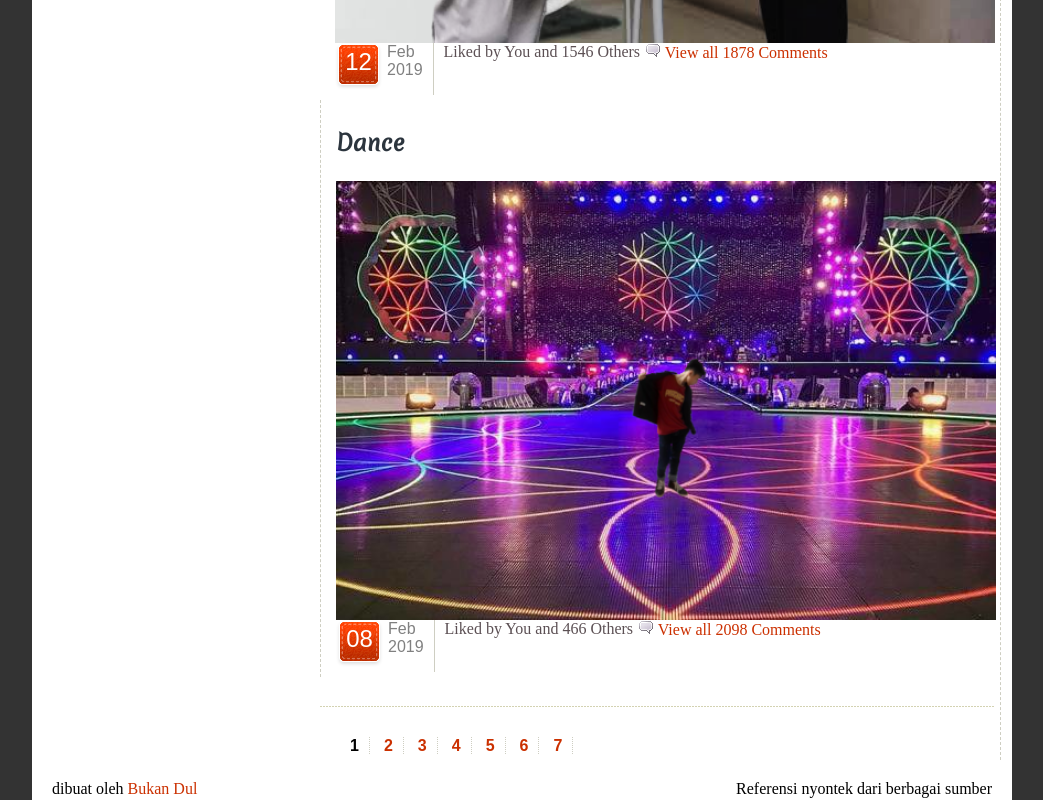
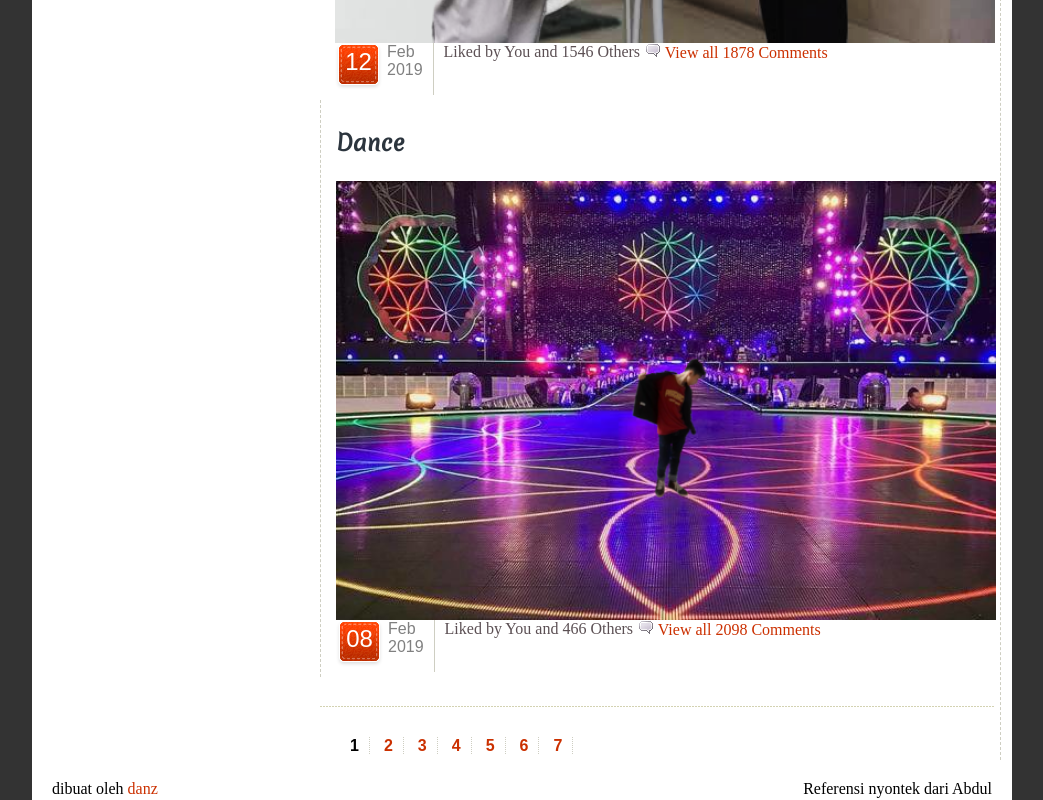
Before and after one commit to WildanNurdiansyah/WildanNurdiansyah.github.io, a plain HTML site: page index.html in a window 1280 px wide. Shown: the part 910-1710 px from the top of the page, without its empty margins (118-1161 px from the left). Drawn offline with Linux system fonts and the light colour scheme.

Commit message:
Update index.html

```diff
--- a/index.html
+++ b/index.html
@@ -103,8 +103,8 @@
          </div> <!-- akhir content -->
 
          <div id="footer">
-          dibuat oleh <a href="http://agung-setiawan.com">Bukan Dul</a>
-          <span class="sumber">Referensi nyontek dari berbagai sumber</span>
+          dibuat oleh <a href="http://agung-setiawan.com">danz</a>
+          <span class="sumber">Referensi nyontek dari Abdul</span>
 
          </div> <!-- akhir footer -->
 
```
